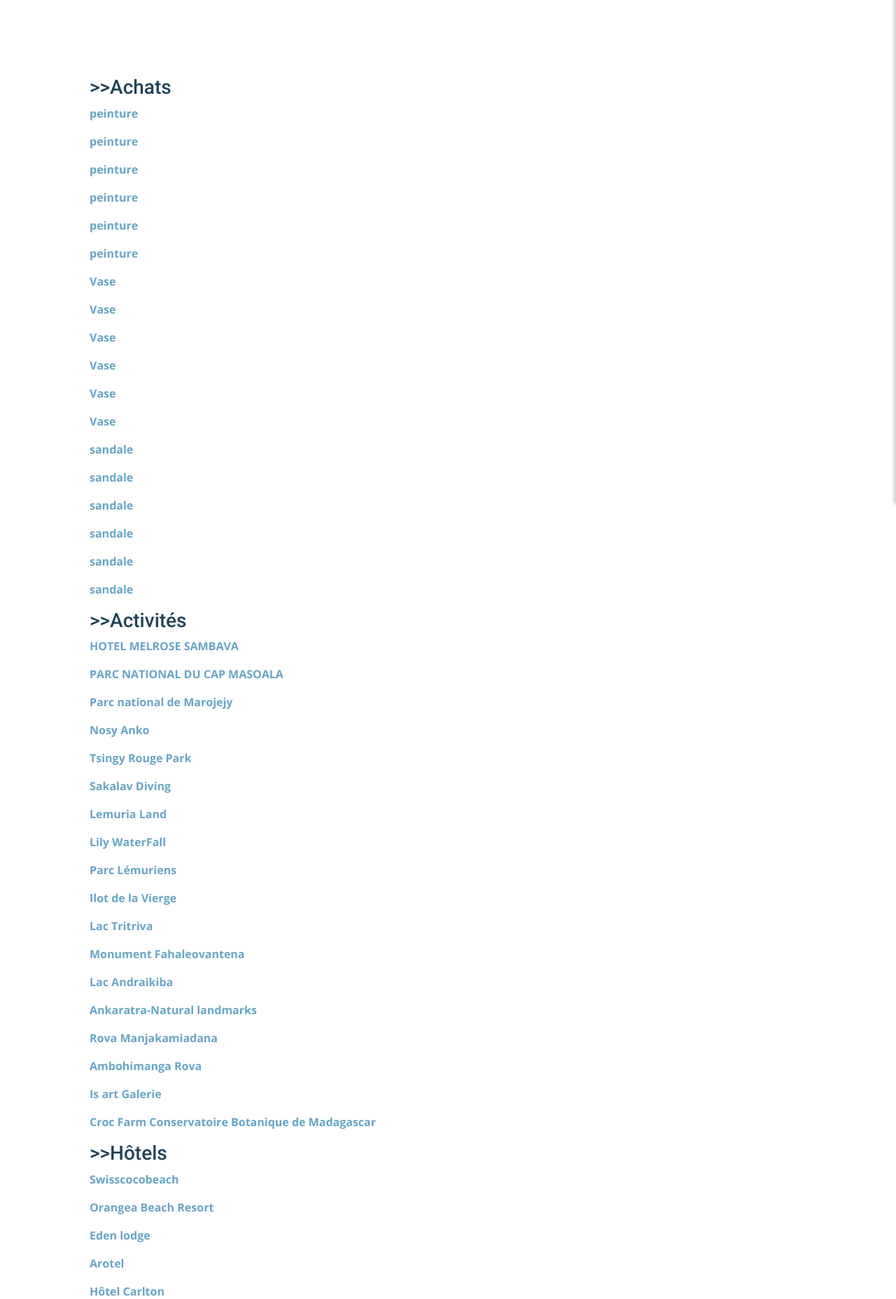
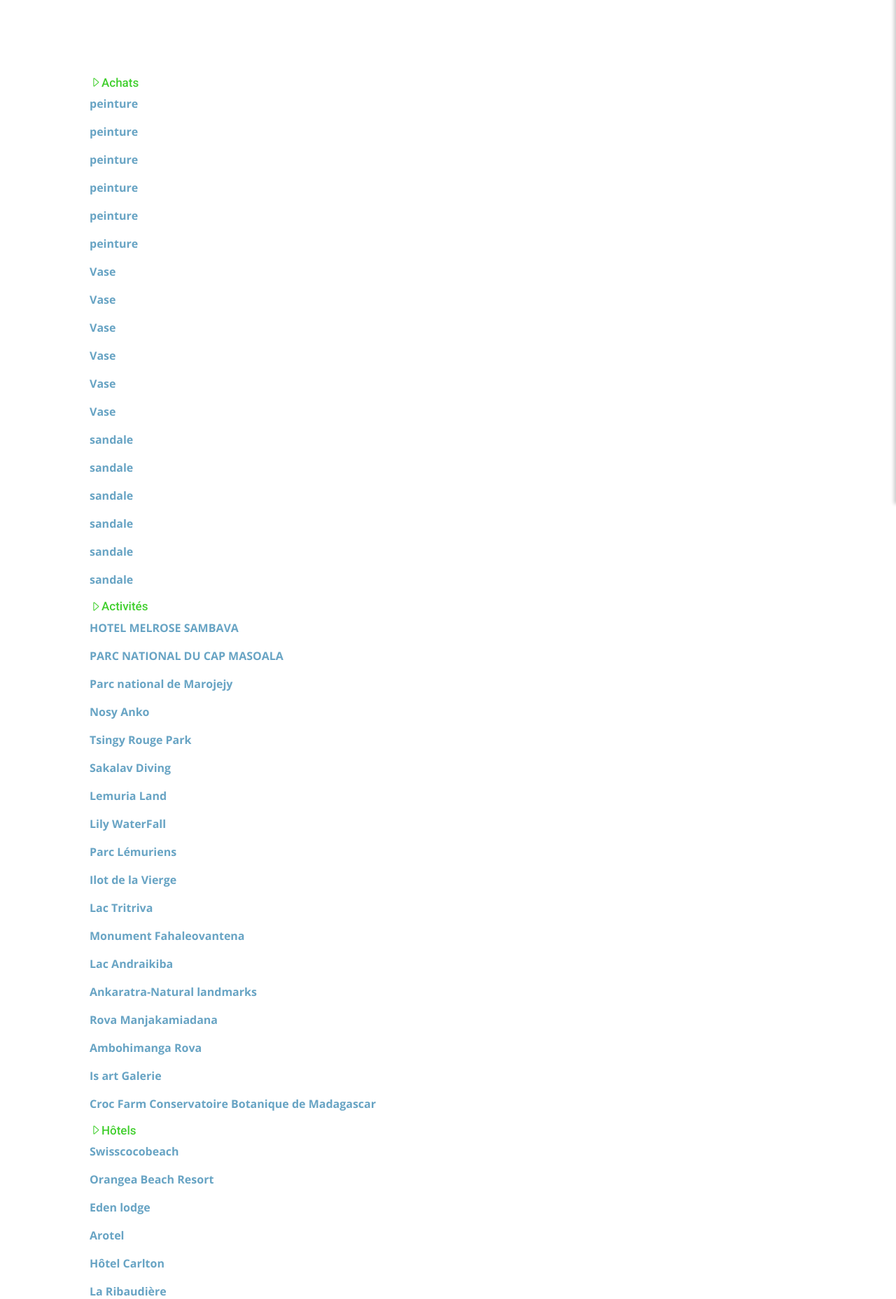
Before and after one commit to RAMAHAFENOSOA/madaloalo, a PHP site: page /afficherRecherche.php in a window 1280 px wide. Shown: the part 80-1936 px from the top of the page at 70% size. Run offline with PHP 8.4, Linux system fonts and the light colour scheme; data comes from the database, SQL or seed files in the repository; a stand-in replaces the project's code that opens the database connection.

Commit message:
3.0_modif_icon

```diff
--- a/afficherRecherche.php
+++ b/afficherRecherche.php
@@ -75,7 +75,7 @@ if(isset($_GET['s'])){
 <section class="afficher_utilisateur" style="margin:10%">
 
 <?php
-    ?> <h3 style="color: #1e4356;">>>Achats</h3> <?php
+    ?> <h6 style="color:#41cf2e;font-size:17px;"<i class="bi bi-caret-right"></i>Achats</h6> <?php
   if(mysqli_num_rows($allachats) > 0){
       while ($achat = mysqli_fetch_assoc($allachats)) {
         ?>
@@ -84,10 +84,10 @@ if(isset($_GET['s'])){
       }
   }else{
     ?>
-      <p>Aucun utilistaur trouvé</p>
+      <p>Aucun resultat</p>
     <?php
   }
-    ?> <h3 style="color: #1e4356;">>>Activités</h3> <?php
+    ?> <h6 style="color:#41cf2e;font-size:17px;"<i class="bi bi-caret-right"></i>Activités</h6> <?php
   if(mysqli_num_rows($allactivite) > 0){
     while ($activite = mysqli_fetch_assoc($allactivite)) {
       ?>
@@ -96,10 +96,10 @@ if(isset($_GET['s'])){
     }
 }else{
   ?>
-    <p>Aucun utilistaur trouvé</p>
+    <p>Aucun resultat</p>
   <?php
 }
-?> <h3 style="color: #1e4356;">>>Hôtels</h3> <?php
+?> <h6 style="color:#41cf2e;font-size:17px;"<i class="bi bi-caret-right"></i>Hôtels</h6> <?php
 if(mysqli_num_rows($allhotel) > 0){
     while ($hotel = mysqli_fetch_assoc($allhotel)) {
       ?>
@@ -108,11 +108,11 @@ if(mysqli_num_rows($allhotel) > 0){
     }
 }else{
   ?>
-    <p>Aucun utilistaur trouvé</p>
+    <p>Aucun resultat</p>
   <?php
 }
 
-?> <h3 style="color: #1e4356;">>>Provinces</h3> <?php
+?> <h6 style="color:#41cf2e;font-size:17px;"<i class="bi bi-caret-right"></i>Provinces</h6> <?php
 if(mysqli_num_rows($allhotel) > 0){
     while ($province = mysqli_fetch_assoc($allprovince)) {
       ?>
@@ -121,11 +121,11 @@ if(mysqli_num_rows($allhotel) > 0){
     }
 }else{
   ?>
-    <p>Aucun utilistaur trouvé</p>
+    <p>Aucun resultat</p>
   <?php
 }
 
-?> <h3 style="color: #1e4356;">>>Région</h3> <?php
+?> <h6 style="color:#41cf2e;font-size:17px;"<i class="bi bi-caret-right"></i>Région</h6> <?php
 if(mysqli_num_rows($allregion) > 0){
     while ($region = mysqli_fetch_assoc($allregion)) {
       ?>
@@ -134,11 +134,11 @@ if(mysqli_num_rows($allregion) > 0){
     }
 }else{
   ?>
-    <p>Aucun utilistaur trouvé</p>
+    <p>Aucun resultat</p>
   <?php
 }
 
-?> <h3 style="color: #1e4356;">>>Réstautant</h3> <?php
+?> <h6 style="color:#41cf2e;font-size:17px;"<i class="bi bi-caret-right"></i>Réstautant</h6> <?php
 if(mysqli_num_rows($allrestaurant) > 0){
     while ($resto = mysqli_fetch_assoc($allrestaurant)) {
       ?>
@@ -147,7 +147,7 @@ if(mysqli_num_rows($allrestaurant) > 0){
     }
 }else{
   ?>
-    <p>Aucun utilistaur trouvé</p>
+    <p>Aucun resultat</p>
   <?php
 }
 
--- a/barre-recherche.php
+++ b/barre-recherche.php
@@ -37,7 +37,7 @@
     align-items: center;
     display: flex;
     flex-direction: row;
-    justify-content: space-between;
+    justify-content: center;
     padding: 12px;
   }
 
@@ -54,14 +54,9 @@
   }
 
   .search-button {
-    border-radius: 0px 25px 25px 0px;
     position: relative;
-    left: -5px;
-    height: 50px;
-    width: 150px;
     background: #68A4C4;
     border: 0;
-    padding: 3px 23px;
     color: #fff;
   }
 
@@ -85,12 +80,12 @@
     <div class="search-section-header">
 
         <form class="search-form" method="GET" action="afficherRecherche.php" >
-            <input type="text" class="search-input" name="s" placeholder="Recherche..." autocomplete="off" style="background: #fff;width: 50%;height: 50px;border: 2px solid #68A4C4;outline: none;padding: 0 25px;border-radius: 25px 0 0 25px;">
+            <input type="text" class="search-input" name="s" placeholder="Recherche..." autocomplete="off" style="background: #fff;width: 50%;border: 2px solid #68A4C4;outline: none;padding: 0 25px;">
             <input type="submit" class="search-button"  name="envoyer" value="Recherche">
 
         </form>
         <button type="button" class="close-button" id="close-button" aria-label="Fermer" style="font-size:20px; height: 30px;">
-        <span aria-hidden="true">&times;</span>
+        <span aria-hidden="true"><i class="bi bi-x-circle"></i></span>
         </button>
     </div>
   </section>
--- a/mini-panier.php
+++ b/mini-panier.php
@@ -55,6 +55,7 @@
   border: none; /* Pas de bordure */
   top: 10px;
   right: 10px;
+  background:none;
   cursor: pointer;
 }
 
@@ -92,7 +93,7 @@
     <div class="header-wrapper">
       <!-- Bouton de fermeture avec une croix "x" -->
       <button type="button" class="close close-button" id="closeButton" aria-label="Fermer" style="font-size:20px;">
-        <span aria-hidden="true">&times;</span>
+        <span aria-hidden="true"><i class="bi bi-x-circle"></i></span>
       </button>
       <!-- En-tête du panier -->
       <div class="text">
```
Also changed, not shown: reservation.php (+6 -6 lines).
